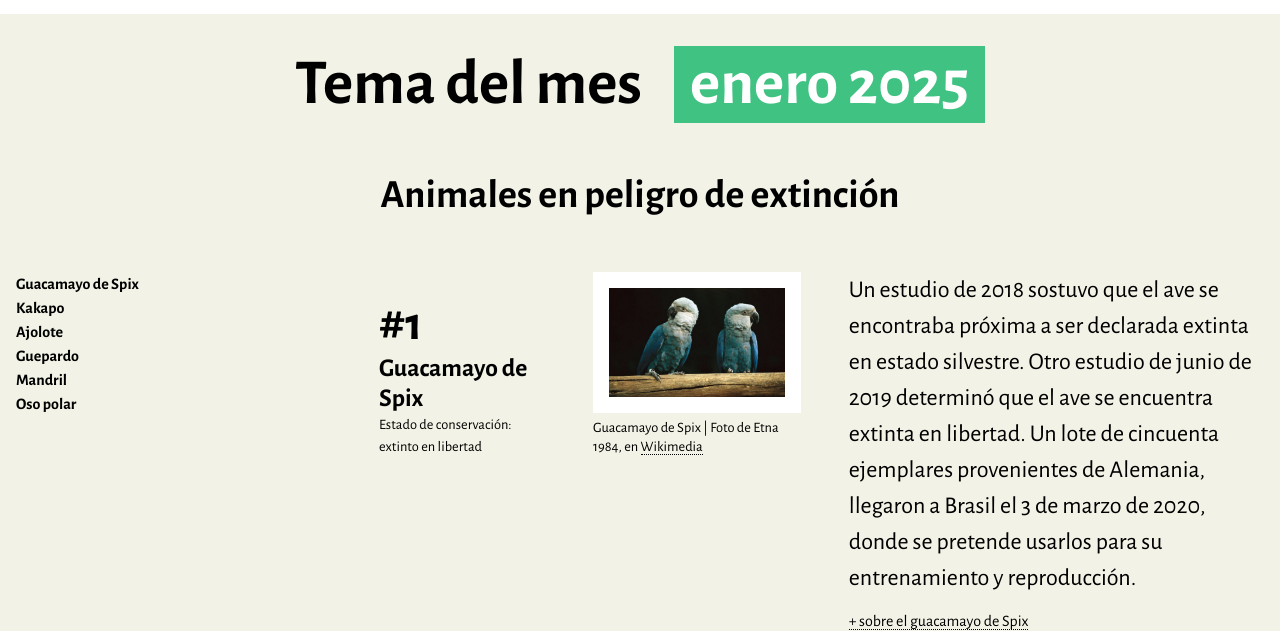
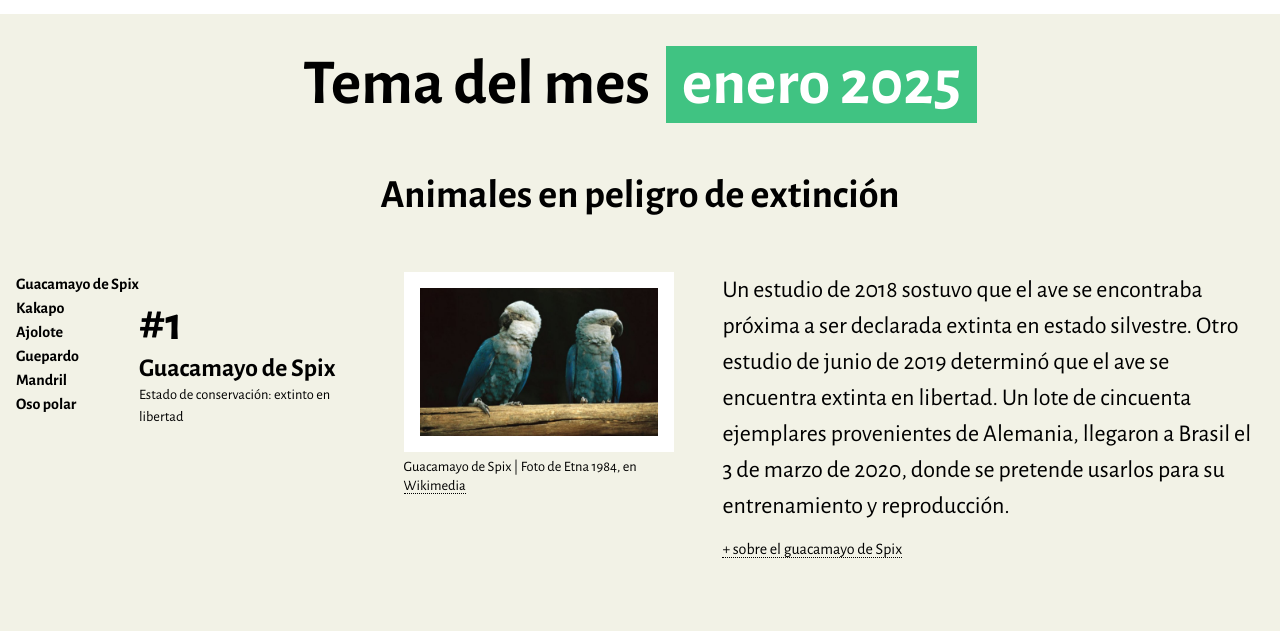
Before and after one commit to adiazrom/naturae, a plain HTML site: page tema-del-mes.html in a window 1280 px wide. Shown: the part 90-721 px from the top of the page. Drawn offline with nearby package versions, Linux system fonts and the light colour scheme.

Commit message:
Update estilos.css

```diff
--- a/css/estilos.css
+++ b/css/estilos.css
@@ -1354,7 +1354,7 @@ Media query for big devices
         align-items: baseline;
         justify-content: center;
         text-align: center;
-        gap: 2rem;
+        gap: 1rem;
     }
 
     .tema-del-mes h1.title,
@@ -1377,7 +1377,7 @@ Media query for big devices
     .animales-nav {
         grid-column: 1;
         font-size: 1rem;
-        padding-right: 15rem;
+        padding-right: 0 15rem 0 3rem;
     }
 
     .animales-nav ul {
```
